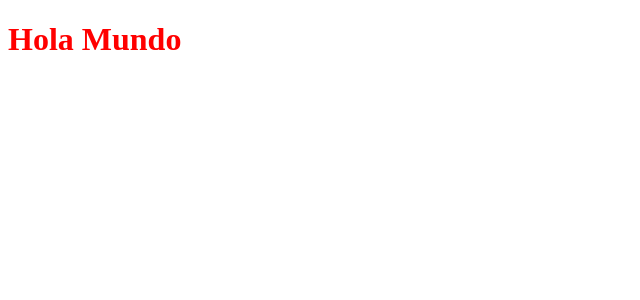
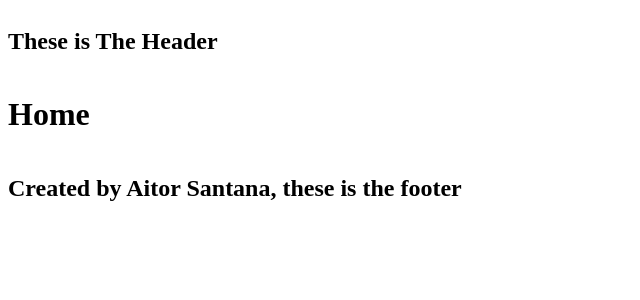
Before and after one commit to Sstark97/react-webpack-config, a React app: page / in a window 1280 px wide. Shown: the top 300 px of the page, without its empty margins (0-640 px from the left). Built offline with nearby package versions, Linux system fonts and the light colour scheme.

Commit message:
Basic Router Structure

```diff
--- /dev/null
+++ b/src/assets/styles/containers/footer.css
@@ -0,0 +1,8 @@
+h2 {
+  color: "#828282";
+  font-size: "1.4rem";
+  width: "100%";
+  display: "flex";
+  justify-content: "center";
+  align-items: "flex-end";
+}
--- /dev/null
+++ b/src/assets/styles/containers/header.css
@@ -0,0 +1,3 @@
+.container {
+  display: flex;
+}
--- /dev/null
+++ b/src/assets/styles/containers/layout.css
@@ -0,0 +1,23 @@
+.container {
+  display: flex;
+  flex-direction: column;
+  height: 100%;
+}
+
+.header {
+  display: flex;
+  height: 5%;
+  width: 100%;
+}
+
+.main {
+  display: flex;
+  height: 85%;
+  width: 100%;
+}
+
+.footer {
+  display: flex;
+  height: 10%;
+  width: 100%;
+}
--- /dev/null
+++ b/src/assets/styles/containers/main.css
@@ -0,0 +1,3 @@
+.container {
+  display: flex;
+}
--- /dev/null
+++ b/src/containers/Footer.jsx
@@ -0,0 +1,6 @@
+import React from "react";
+import "../assets/styles/containers/footer.css";
+
+const Footer = () => <h2> Created by Aitor Santana, these is the footer </h2>;
+
+export default Footer;
--- /dev/null
+++ b/src/containers/Header.jsx
@@ -0,0 +1,10 @@
+import React from "react";
+import "../assets/styles/containers/header.css";
+
+const Header = () => (
+  <div className="container">
+    <h2>These is The Header</h2>{" "}
+  </div>
+);
+
+export default Header;
--- /dev/null
+++ b/src/containers/Layout.jsx
@@ -0,0 +1,25 @@
+import React from "react";
+import Header from "./Header";
+import Main from "./Main";
+import Footer from "./Footer";
+import "../assets/styles/containers/layout.css";
+
+const Layout = ({ children }) => {
+  return (
+    <div className="container">
+      <div className="header">
+        <Header />
+      </div>
+
+      <div className="main">
+        <Main children={children} />
+      </div>
+
+      <div className="footer">
+        <Footer />
+      </div>
+    </div>
+  );
+};
+
+export default Layout;
--- /dev/null
+++ b/src/containers/Main.jsx
@@ -0,0 +1,6 @@
+import React from "react";
+import "../assets/styles/containers/main.css";
+
+const Main = ({ children }) => <div className="container">{children}</div>;
+
+export default Main;
--- a/src/index.js
+++ b/src/index.js
@@ -1,6 +1,6 @@
 import React from 'react';
 import ReactDOM from 'react-dom';
 
-import App from './components/App';
+import App from './routes/App';
 
 ReactDOM.render(<App />, document.getElementById('app'));
--- /dev/null
+++ b/src/pages/Home.jsx
@@ -0,0 +1,7 @@
+import React from "react";
+
+const Home = () => {
+  return <h1>Home</h1>;
+};
+
+export default Home;
--- /dev/null
+++ b/src/pages/NotFound.jsx
@@ -0,0 +1,7 @@
+import React from "react";
+
+const NotFound = () => {
+  return <h1>NotFound</h1>;
+};
+
+export default NotFound;
--- /dev/null
+++ b/src/routes/App.jsx
@@ -0,0 +1,21 @@
+import React from "react";
+import { BrowserRouter, Switch, Route } from "react-router-dom";
+
+import Home from "../pages/Home";
+import NotFound from "../pages/NotFound";
+import Layout from "../containers/Layout";
+
+const App = () => {
+  return (
+    <BrowserRouter>
+      <Layout>
+        <Switch>
+          <Route exact path="/" component={Home} />
+          <Route component={NotFound} />
+        </Switch>
+      </Layout>
+    </BrowserRouter>
+  );
+};
+
+export default App;
```
